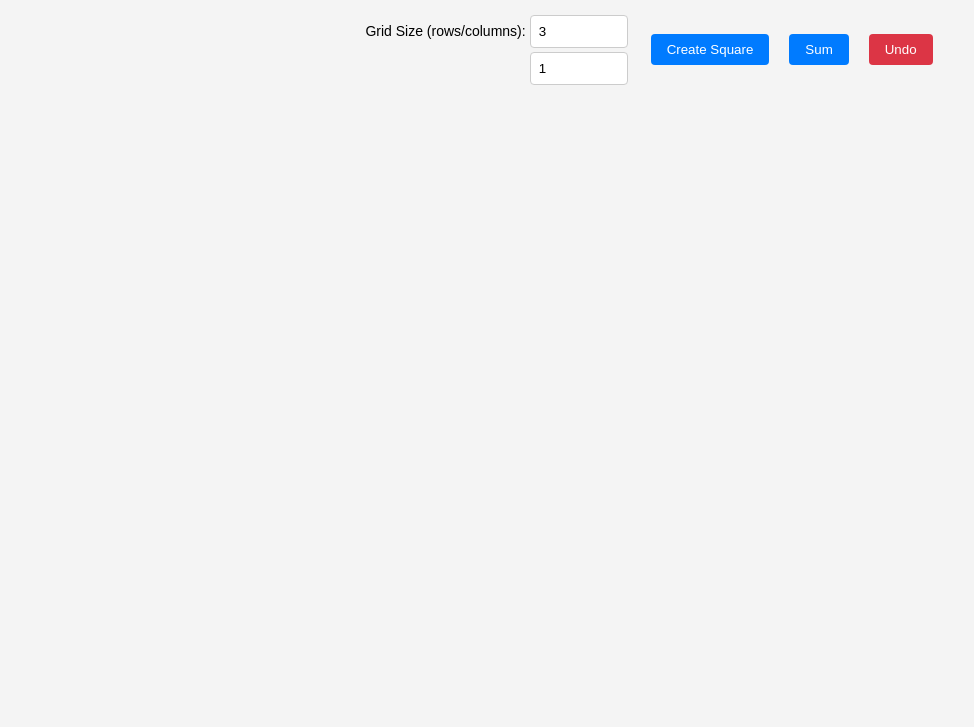
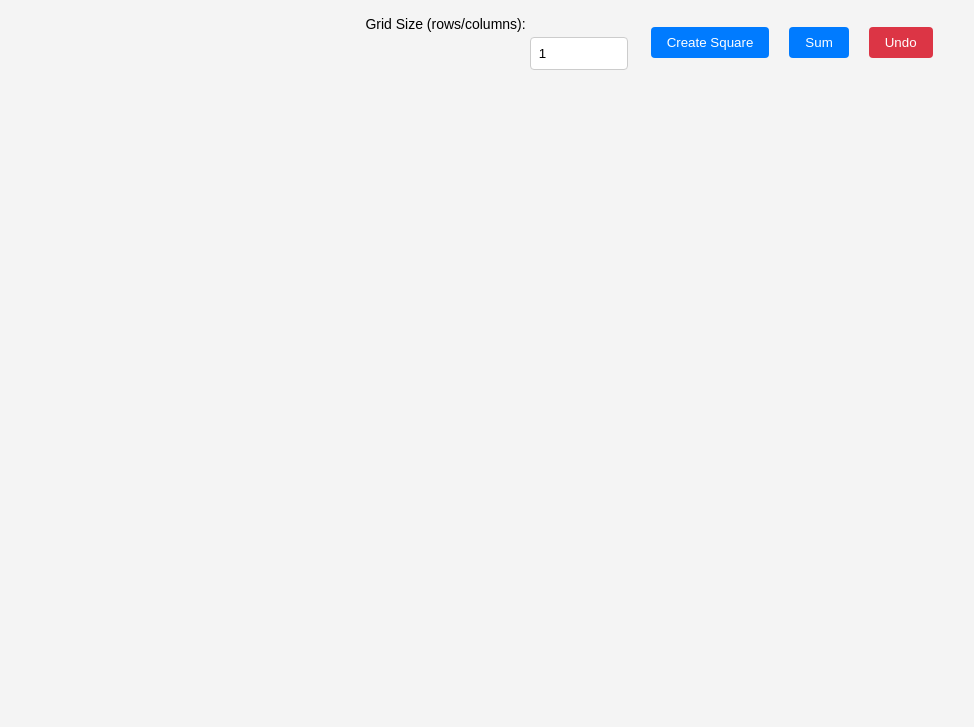
Before and after one commit to sparthibhan/MagicSquare, a plain HTML site: page MagicSquare.html in a window 1280 px wide. Shown: the part 73-800 px from the top of the page, without its empty margins (0-974 px from the left). Drawn offline with Linux system fonts and the light colour scheme.

Commit message:
bugfix - test purpose

```diff
--- a/MagicSquare.html
+++ b/MagicSquare.html
@@ -110,7 +110,7 @@
           <table>  <tr>  <td>
             <label for="size">Grid Size (rows/columns):</label>  </td>
               <td>
-            <input type="number" id="size" min="1" max="10" value="3">
+            <input type="hidden" id="size" min="1" max="10" value="3">
               </td>
                 </tr>
         </div>
```
